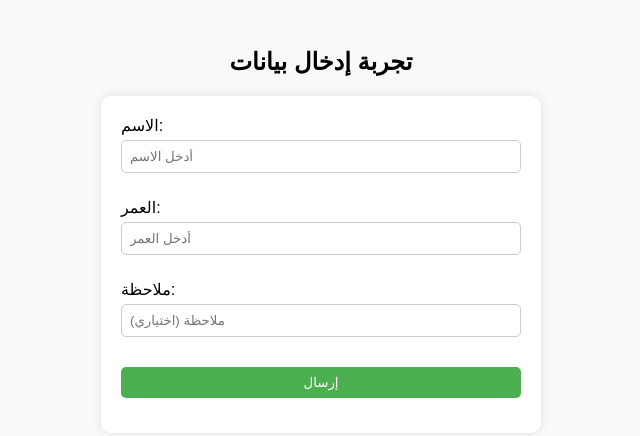
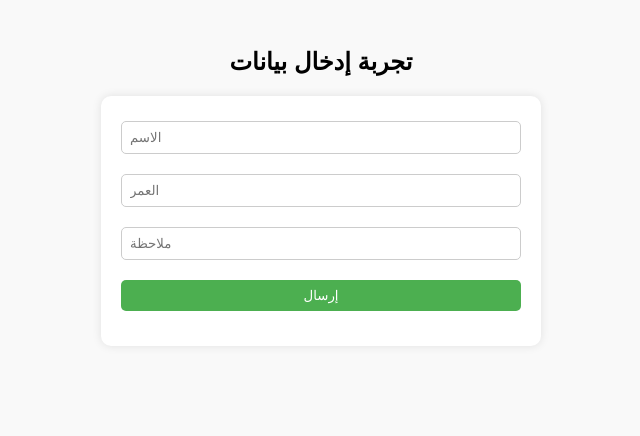
Before and after one commit to 27waab/test-project, a plain HTML site: page index.html in a window 1280 px wide. Shown: the whole page, without its empty margins (319-959 px from the left). Drawn offline with Linux system fonts and the light colour scheme.

Commit message:
Update index.html

```diff
--- a/index.html
+++ b/index.html
@@ -48,20 +48,12 @@
 <body>
   <h2>تجربة إدخال بيانات</h2>
 
-  <form action="https://script.google.com/macros/s/AKfycbxEOYyF2HUwetHH_YtTwUN0y2HBGEb8ob8cpaZvTVkBR9GWzbPPiRbTPuCExrAUZPw/exec" method="post" target="_blank">
-    <label>الاسم:
-      <input type="text" name="name" required placeholder="أدخل الاسم">
-    </label>
+<form action="https://script.google.com/macros/s/AKfycbxEOYyF2HUwetHH_YtTwUN0y2HBGEb8ob8cpaZvTVkBR9GWzbPPiRbTPuCExrAUZPw/exec" method="post" target="_blank">
+  <input type="text" name="name" placeholder="الاسم" required>
+  <input type="number" name="age" placeholder="العمر" required>
+  <input type="text" name="note" placeholder="ملاحظة">
+  <button type="submit">إرسال</button>
+</form>
 
-    <label>العمر:
-      <input type="number" name="age" required placeholder="أدخل العمر">
-    </label>
-
-    <label>ملاحظة:
-      <input type="text" name="note" placeholder="ملاحظة (اختياري)">
-    </label>
-
-    <button type="submit">إرسال</button>
-  </form>
 </body>
 </html>
```
